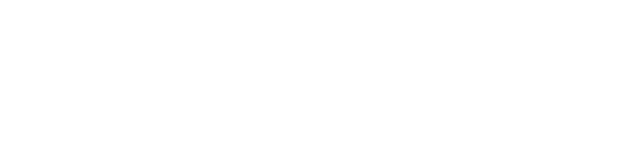
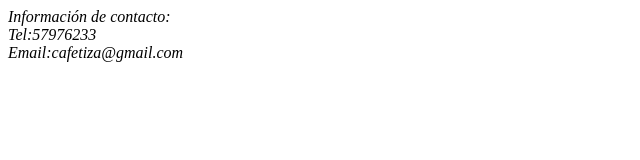
Before and after one commit to cafetiza/trabajo-final-DesWeb, a plain HTML site: page educacion.html in a window 1280 px wide. Shown: the whole page, without its empty margins (0-640 px from the left). Drawn offline with Linux system fonts and the light colour scheme.

Commit message:
agregue footer

```diff
--- a/educacion.html
+++ b/educacion.html
@@ -5,6 +5,12 @@
     <title>educacion</title>
   </head>
   <body>
-
+    <footer>
+     <address>
+       Información de contacto:<br>
+       Tel:57976233 <br>
+       Email:cafetiza@gmail.com
+     </address>
+   </footer>
   </body>
 </html>
```
Also changed, not shown: experiencia.html (+7 -1 lines), index.html (+7 -1 lines).
